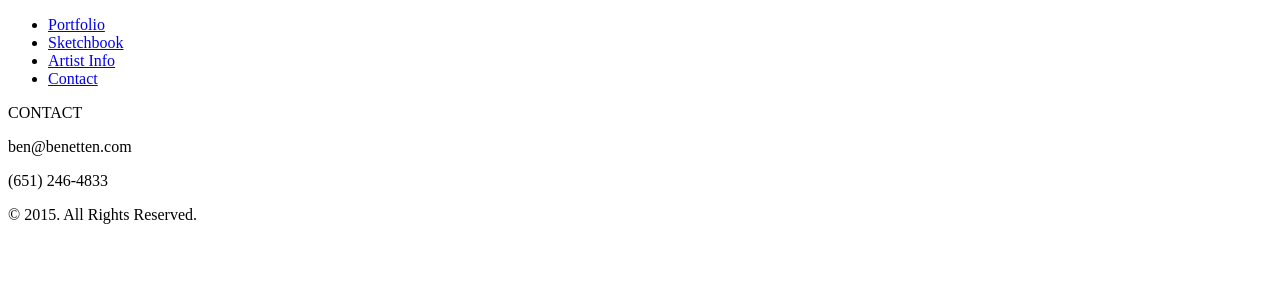
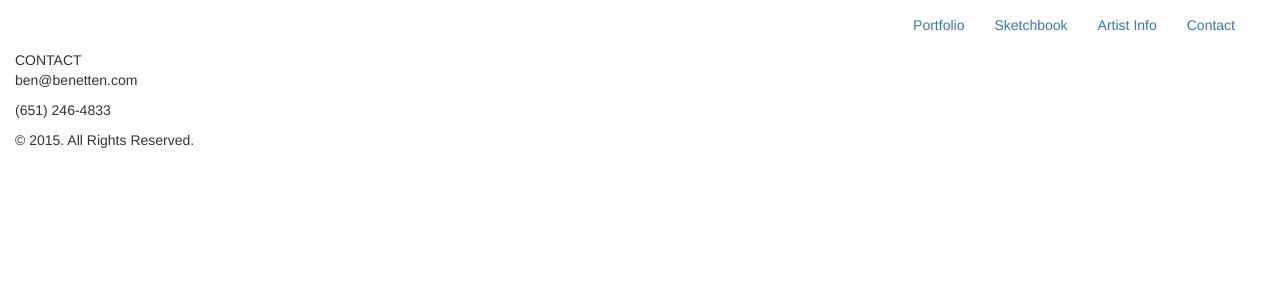
Before and after one commit to silverferret4/benetten.com, a CodeIgniter app: a page that uses application/views/templates/menu.php in a window 1280 px wide. Shown: the top 300 px of the page. Run offline with CodeIgniter, Linux system fonts and the light colour scheme.

Commit message:
bootstrap added and classes implimented

```diff
--- a/application/views/templates/footer.php
+++ b/application/views/templates/footer.php
@@ -1,5 +1,6 @@
-		<div id="footer">
-			&copy; 2015. All Rights Reserved.
+			<div id="footer">
+				&copy; 2015. All Rights Reserved.
+			</div>
 		</div>
 	</body>
 </html>
--- a/application/views/templates/header.php
+++ b/application/views/templates/header.php
@@ -3,5 +3,12 @@
 	<head>
 		<title>Ben Etten - <?php echo $title ?></title>
 		<link rel="stylesheet" type="text/css" href="<?php echo styles_url(); ?>styles.css">
+		<!-- Latest compiled and minified CSS -->
+		<link rel="stylesheet" href="https://maxcdn.bootstrapcdn.com/bootstrap/3.3.4/css/bootstrap.min.css">
+		<!-- Optional theme -->
+		<link rel="stylesheet" href="https://maxcdn.bootstrapcdn.com/bootstrap/3.3.4/css/bootstrap-theme.min.css">
+		<!-- Latest compiled and minified JavaScript -->
+		<script src="https://maxcdn.bootstrapcdn.com/bootstrap/3.3.4/js/bootstrap.min.js"></script>
 	</head>
 	<body>
+		<div class="container-fluid">
--- a/application/views/templates/menu.php
+++ b/application/views/templates/menu.php
@@ -1,5 +1,5 @@
-<nav>
-	<ul>
+<nav class="navbar-collapse collapse">
+	<ul class="nav navbar-nav pull-right">
 		<li><a href="<?php echo site_url("portfolio"); ?>">Portfolio</a></li>
 		<li><a href="<?php echo site_url("sketchbook"); ?>">Sketchbook</a></li>
 		<li><a href="<?php echo site_url("artist_info"); ?>">Artist Info</a></li>
```
Also changed, not shown: application/views/pages/portfolio.php (+6 -4 lines).
